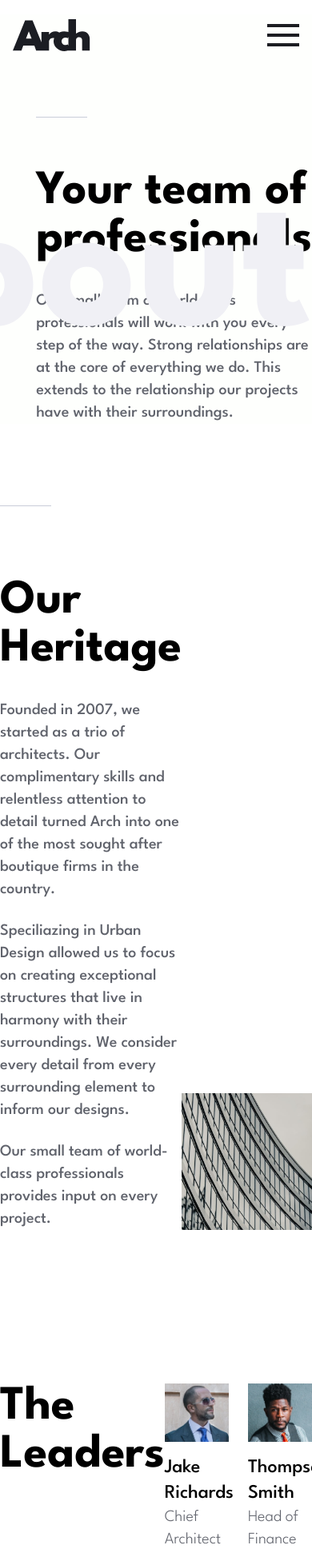
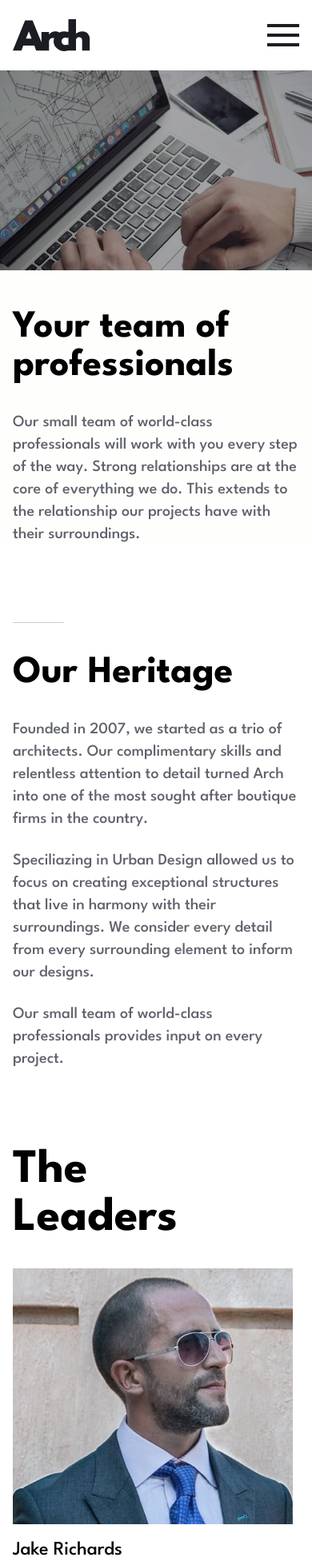
Before and after one commit to FilipeHibrael/arch-studio, a React (Vite) app: page /about-us in a window 390 px wide. Shown: the top 1957 px of the page at 80% size. Built offline with nearby package versions, Linux system fonts and the light colour scheme.

Commit message:
responsive about-us

```diff
--- a/src/pages/AboutUs/AboutUsHeritage.tsx
+++ b/src/pages/AboutUs/AboutUsHeritage.tsx
@@ -2,12 +2,12 @@ import { IHeritage } from '../../context/DataContext';
 
 const AboutUsHeritage = ({ data }: { data: IHeritage }) => {
   return (
-    <div className="flex justify-between items-end mb-48">
+    <div className="flex justify-between items-end gap-4 mb-48 lg:justify-center sm:mb-24 2sm:px-4">
       <div>
-        <h2 className="font-bold text-6xl max-w-xs mb-8">{data.heading}</h2>
+        <h2 className="font-bold text-6xl max-w-xs mb-8 2sm:text-5xl">{data.heading}</h2>
         <div
           className="flex flex-col gap-6 relative before:bg-ColorGrey
-          before:w-16 before:h-[1px] before:absolute before:left-0 before:-top-[242px]"
+          before:w-16 before:h-[1px] before:absolute before:left-0 before:-top-[242px] 2sm:before:-top-[120px]"
         >
           {Object.values(data.paragraphs).map((paragraph, index) => (
             <p key={index} className="text-xl text-ColorDarkGrey max-w-lg">
@@ -16,7 +16,7 @@ const AboutUsHeritage = ({ data }: { data: IHeritage }) => {
           ))}
         </div>
       </div>
-      <div>
+      <div className='lg:hidden'>
         <img src={data.heritageImg} />
       </div>
     </div>
--- a/src/pages/AboutUs/AboutUsHero.tsx
+++ b/src/pages/AboutUs/AboutUsHero.tsx
@@ -2,18 +2,22 @@ import { IHero } from '../../context/DataContext';
 
 const AboutUsHero = ({ data }: { data: IHero }) => {
   return (
-    <div className="flex items-end relative mb-48">
+    <div className="flex items-end relative mb-48 sm:flex-col sm:items-start sm:mb-0 2sm:-mb-14 ">
       <div className="bg-ColorDark">
         <img src={data.image.desktop} className="opacity-60" />
       </div>
-      <h1 className="font-bold text-[240px] text-ColorLightGrey z-10 absolute right-0 top-20">
+      <h1
+        className="font-bold text-[240px] text-ColorLightGrey z-10 absolute right-0 top-20
+      lg:text-[180px] lg:top-40 sm:hidden"
+      >
         {data.headingLarge}
       </h1>
       <div
         className="bg-ColorWhite pl-36 pt-48 absolute right-0
-      before:bg-ColorGrey before:w-16 before:h-[1px] before:absolute before:left-36 before:top-32"
+      before:bg-ColorGrey before:w-16 before:h-[1px] before:absolute before:left-36 before:top-32
+      lg:pl-24 lg:pt-36 md:pl-12 md:pt-24 md:before:hidden sm:relative sm:pl-0 sm:pt-12 sm:-top-40 2sm:-top-48 2sm:px-4"
       >
-        <h2 className="font-bold text-6xl max-w-sm mb-8">{data.heading}</h2>
+        <h2 className="font-bold text-6xl max-w-sm mb-8 2sm:text-5xl">{data.heading}</h2>
         <p className="text-xl text-ColorDarkGrey max-w-lg">{data.paragraph}</p>
       </div>
     </div>
--- a/src/pages/AboutUs/AboutUsLeaders.tsx
+++ b/src/pages/AboutUs/AboutUsLeaders.tsx
@@ -3,9 +3,9 @@ import AboutUsLeadersItem from './AboutUsLeadersItem';
 
 const AboutUsLeaders = ({ data }: { data: ILeaders }) => {
   return (
-    <div className="flex justify-between mb-48">
+    <div className="flex justify-between mb-48 lg:flex-col lg:gap-8 sm:mb-24 2sm:px-4">
       <h2 className="font-bold text-6xl max-w-56">{data.heading}</h2>
-      <div className="grid grid-cols-2 gap-y-12 gap-x-6">
+      <div className="grid grid-cols-2 gap-y-12 gap-x-6 sm:grid-cols-1">
         {data.leadersInfo.map((item) => (
           <AboutUsLeadersItem data={item} />
         ))}
--- a/src/pages/AboutUs/AboutUsLeadersItem.tsx
+++ b/src/pages/AboutUs/AboutUsLeadersItem.tsx
@@ -6,8 +6,8 @@ import TwitterIcon from '../../assets/icons/twitter-icon.svg?react';
 
 const AboutUsLeadersItem = ({ data }: { data: ILeaderInfo }) => {
   return (
-    <div>
-      <div className="group bg-ColorDark mb-4 relative">
+    <div className='max-w-max'>
+      <div className="group bg-ColorDark mb-4 relative lg:pointer-events-none">
         <img
           src={data.img}
           alt="Leader image"
@@ -16,7 +16,7 @@ const AboutUsLeadersItem = ({ data }: { data: ILeaderInfo }) => {
         <div
           className="flex items-center gap-6 justify-center bg-transparent w-full h-full
         opacity-0 translate-y-8 absolute left-0 top-0 group-hover:opacity-100
-        group-hover:translate-y-0 transition-all duration-300"
+        group-hover:translate-y-0 transition-all duration-300 lg:hidden"
         >
           <a href="#" onClick={(event) => event.preventDefault()}>
             <LinkedinIcon />
@@ -28,9 +28,17 @@ const AboutUsLeadersItem = ({ data }: { data: ILeaderInfo }) => {
       </div>
       <div>
         <h3 className="text-2xl">{data.name}</h3>
-        <span className="text-ColorDarkGrey text-xl font-light">
+        <span className="block text-ColorDarkGrey text-xl font-light lg:mb-2">
           {data.role}
         </span>
+        <div className="hidden items-center gap-6 lg:flex">
+          <a href="#" onClick={(event) => event.preventDefault()}>
+            <LinkedinIcon className="brightness-0" />
+          </a>
+          <a href="#" onClick={(event) => event.preventDefault()}>
+            <TwitterIcon className="brightness-0" />
+          </a>
+        </div>
       </div>
     </div>
   );
```
